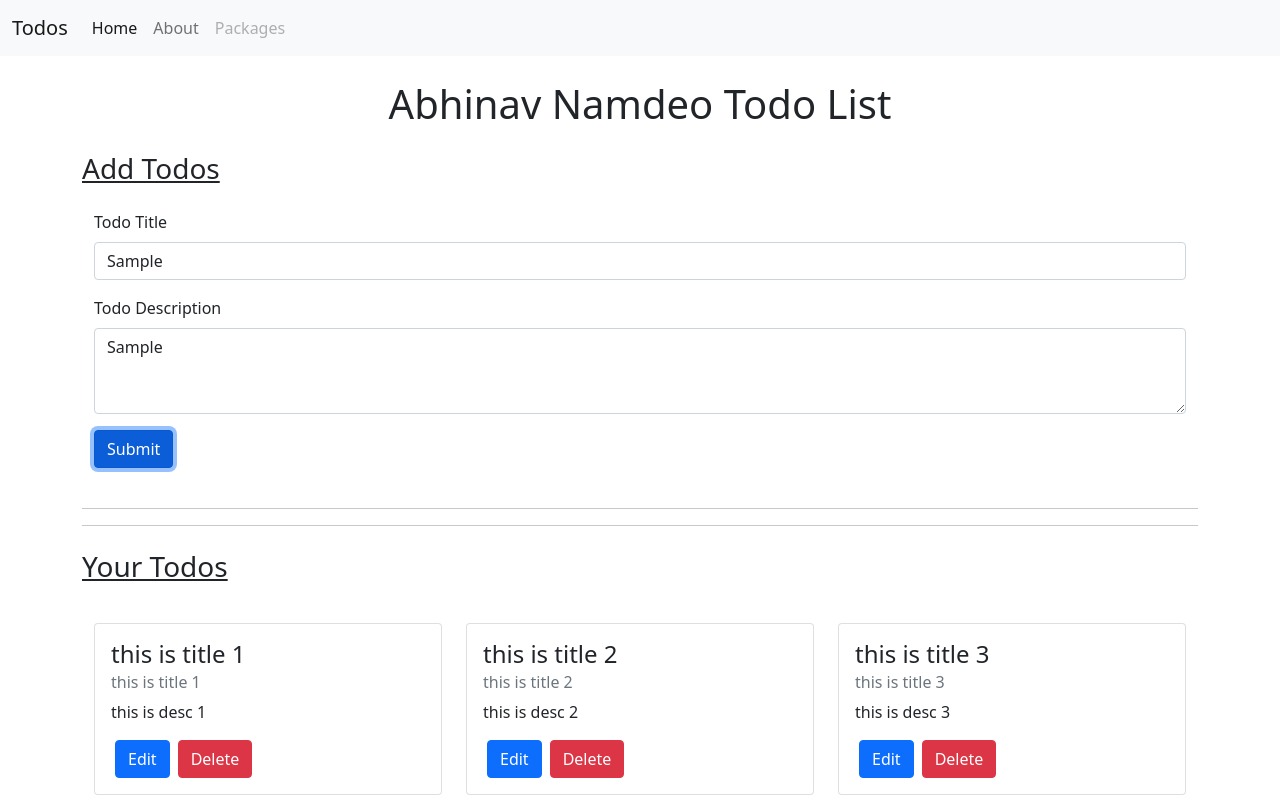
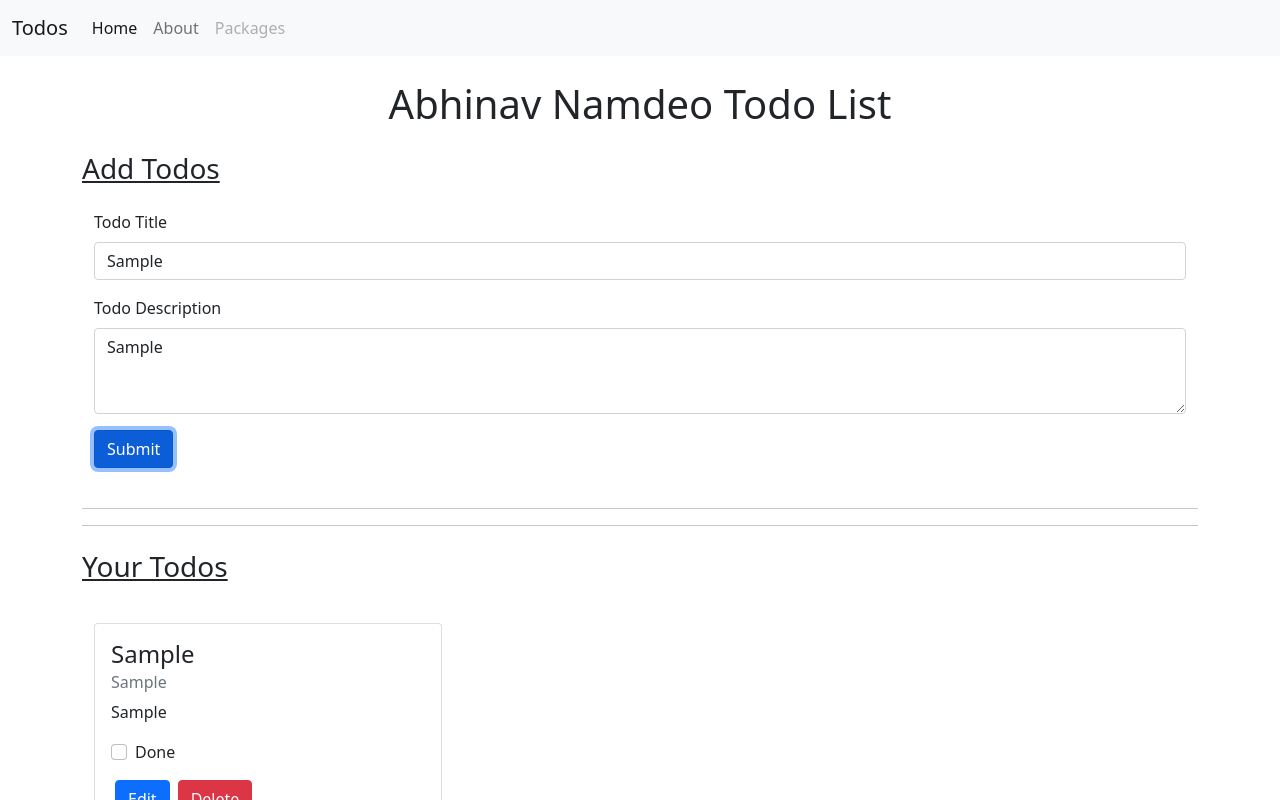
Before and after one commit to AbhinavNmdo/Angular, an Angular app: page / in a window 1280 px wide. Both pictures are taken after typing "Sample", "Sample" into the empty fields and a click on the button "Submit". Shown: the top 800 px of the page. Built offline with nearby package versions, Linux system fonts and the light colour scheme.

Commit message:
Make addtodo in localstorage and updating sno and make done option

```diff
--- a/src/app/MyComponents/add-todo/add-todo.component.ts
+++ b/src/app/MyComponents/add-todo/add-todo.component.ts
@@ -1,4 +1,4 @@
-import { Component, OnInit, Output, EventEmitter } from '@angular/core';
+import { Component, OnInit, Output, EventEmitter, Input } from '@angular/core';
 import Todo from '../../Todo';
 
 @Component({
@@ -18,7 +18,7 @@ export class AddTodoComponent implements OnInit {
 
   onSubmit(){
     const todo = {
-      sno: 4,
+      sno: 2,
       title: this.todoTitle,
       desc: this.todoDesc,
       active: true
--- a/src/app/MyComponents/todo-item/todo-item.component.css
+++ b/src/app/MyComponents/todo-item/todo-item.component.css
@@ -0,0 +1,3 @@
+.strike{
+    text-decoration: line-through;
+}
--- a/src/app/MyComponents/todo-item/todo-item.component.html
+++ b/src/app/MyComponents/todo-item/todo-item.component.html
@@ -1,8 +1,12 @@
 <div class="card my-3">
     <div class="card-body">
-        <h4 class="card-title">{{todo.title}}</h4>
+        <h4 class="card-title" [ngClass]="{'strike': !todo.active}">{{todo.title}}</h4>
         <h6 class="card-subtitle mb-2 text-muted">{{todo.title}}</h6>
         <p class="card-text">{{todo.desc}}</p>
+        <div class="mb-3 form-check">
+            <input type="checkbox" class="form-check-input" id="todo{{i}}" (click)="onCheckbox(todo)" [checked]="!todo.active">
+            <label class="form-check-label" for="todo{{i}}">Done</label>
+        </div>
         <button class="btn btn-primary mx-1" (click)="onEdit(todo)">Edit</button>
         <button class="btn btn-danger mx-1" (click)="onDelete(todo)">Delete</button>
     </div>
--- a/src/app/MyComponents/todo-item/todo-item.component.ts
+++ b/src/app/MyComponents/todo-item/todo-item.component.ts
@@ -8,8 +8,10 @@ import Todo from 'src/app/Todo';
 })
 export class TodoItemComponent implements OnInit {
   @Input() todo: Todo;
+  @Input() i: number;
   @Output() todoDelete: EventEmitter<Todo> = new EventEmitter();
   @Output() todoEdit: EventEmitter<Todo> = new EventEmitter();
+  @Output() todoCheck: EventEmitter<Todo> = new EventEmitter();
 
   constructor() { }
 
@@ -24,4 +26,8 @@ export class TodoItemComponent implements OnInit {
     this.todoEdit.emit(todo)
     console.log(`Editing`)
   }
+  onCheckbox(todo: Todo){
+    this.todoCheck.emit(todo);
+    console.log(todo);
+  }
 }
--- a/src/app/MyComponents/todos/todos.component.html
+++ b/src/app/MyComponents/todos/todos.component.html
@@ -6,8 +6,8 @@
 <div *ngIf="this.todos.length===0" else elseBlock>No Content to show</div>
 <div class="container" #elseBlock>
     <div class="row">
-        <div *ngFor="let todo of todos" class="col-md-4">
-            <app-todo-item [todo]="todo" (todoDelete)="deleteTodo($event)" (todoEdit)="editTodo($event)"></app-todo-item>
+        <div *ngFor="let todo of todos; index as i" class="col-md-4">
+            <app-todo-item [todo]="todo" [i]="i" (todoDelete)="deleteTodo($event)" (todoEdit)="editTodo($event)" (todoCheck)="checkTodo($event)"></app-todo-item>
         </div>
     </div>
 </div>
--- a/src/app/MyComponents/todos/todos.component.ts
+++ b/src/app/MyComponents/todos/todos.component.ts
@@ -9,28 +9,16 @@ import Todo from '../../Todo';
 })
 export class TodosComponent implements OnInit {
 
+  localItems:string|null;
   todos:Todo[];
   constructor() {
-    this.todos = [
-      {
-        sno: 1,
-        title: "this is title 1",
-        desc: "this is desc 1",
-        active: true
-      },
-      {
-        sno: 2,
-        title: "this is title 2",
-        desc: "this is desc 2",
-        active: false
-      },
-      {
-        sno: 3,
-        title: "this is title 3",
-        desc: "this is desc 3",
-        active: true
-      },
-    ]
+    this.localItems = localStorage.getItem("todos");
+    if(this.localItems == null){
+      this.todos = [];
+    }
+    else{
+      this.todos = JSON.parse(this.localItems);
+    }
   }
 
   ngOnInit(): void {
@@ -40,13 +28,23 @@ export class TodosComponent implements OnInit {
     const index = this.todos.indexOf(todo);
     console.log(todo)
     this.todos.splice(index, 1);
+    localStorage.setItem("todos", JSON.stringify(this.todos))
   }
   editTodo(todo: Todo){
     console.log(todo);
   }
   addTodo(todo: Todo){
+    const length = this.todos.length;
+    todo.sno = length + 1;
     console.log(todo)
     this.todos.push(todo)
+    localStorage.setItem("todos", JSON.stringify(this.todos))
+  }
+  checkTodo(todo: Todo){
+    const index = this.todos.indexOf(todo);
+    this.todos[index].active = !this.todos[index].active;
+    localStorage.setItem("todos", JSON.stringify(this.todos));
+    console.log("todo Checked")
   }
 
 }
```
